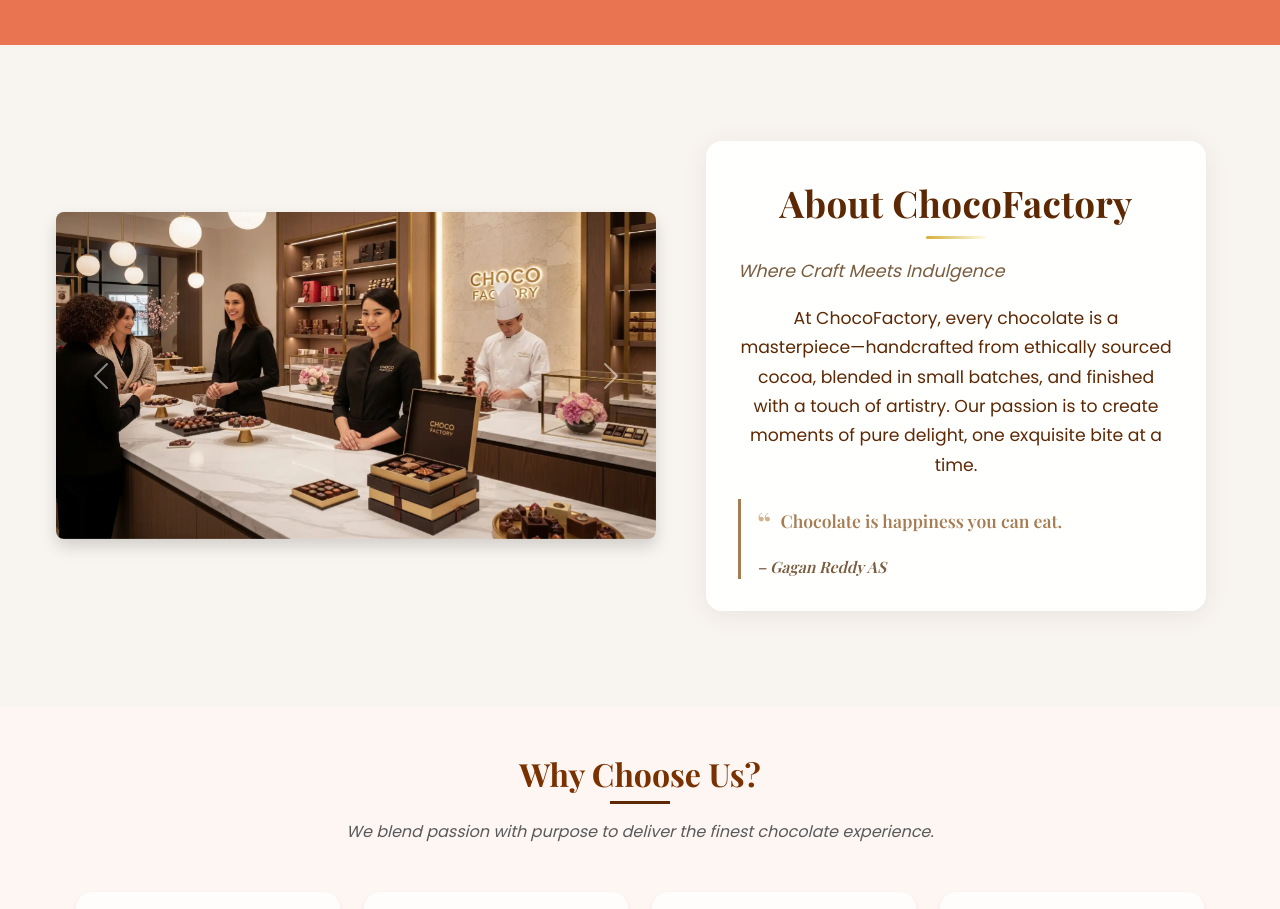
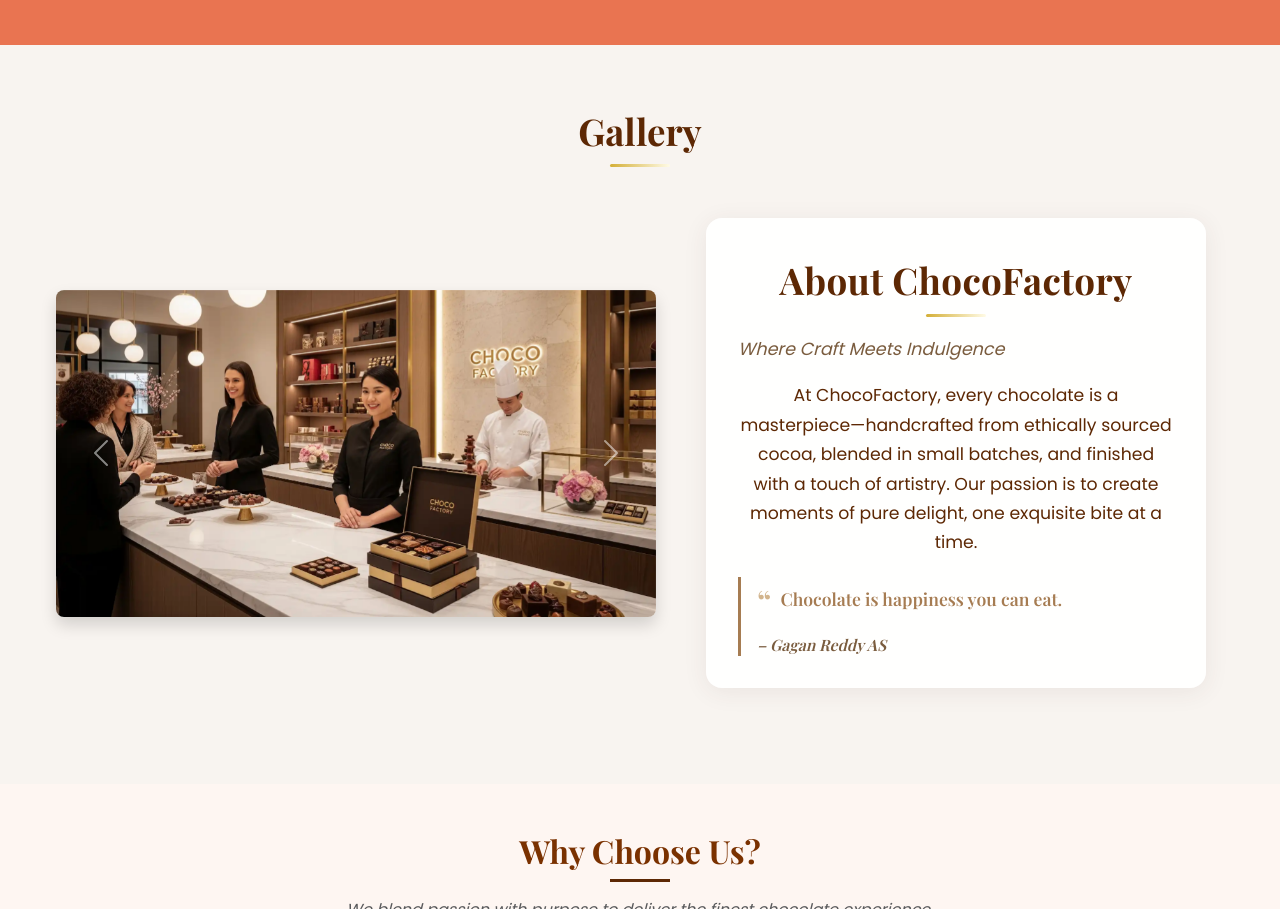
Before and after one commit to Zen-Coderon/Choco-Factory-Revamped, a plain HTML site: page index.html in a window 1280 px wide. Shown: the part 2650-3559 px from the top of the page. Drawn offline with nearby package versions, Linux system fonts and the light colour scheme.

Commit message:
added h3 gallery

```diff
--- a/index.html
+++ b/index.html
@@ -199,6 +199,7 @@
 
   <!-- About Section -->
  <section id="about" class="about about-premium-section">
+  <h3>Gallery</h3>
   <div class="about-premium-container">
     <div class="about-premium-image-col">
   <div id="carouselExampleControls" class="carousel slide about-carousel" data-bs-ride="carousel">
```
